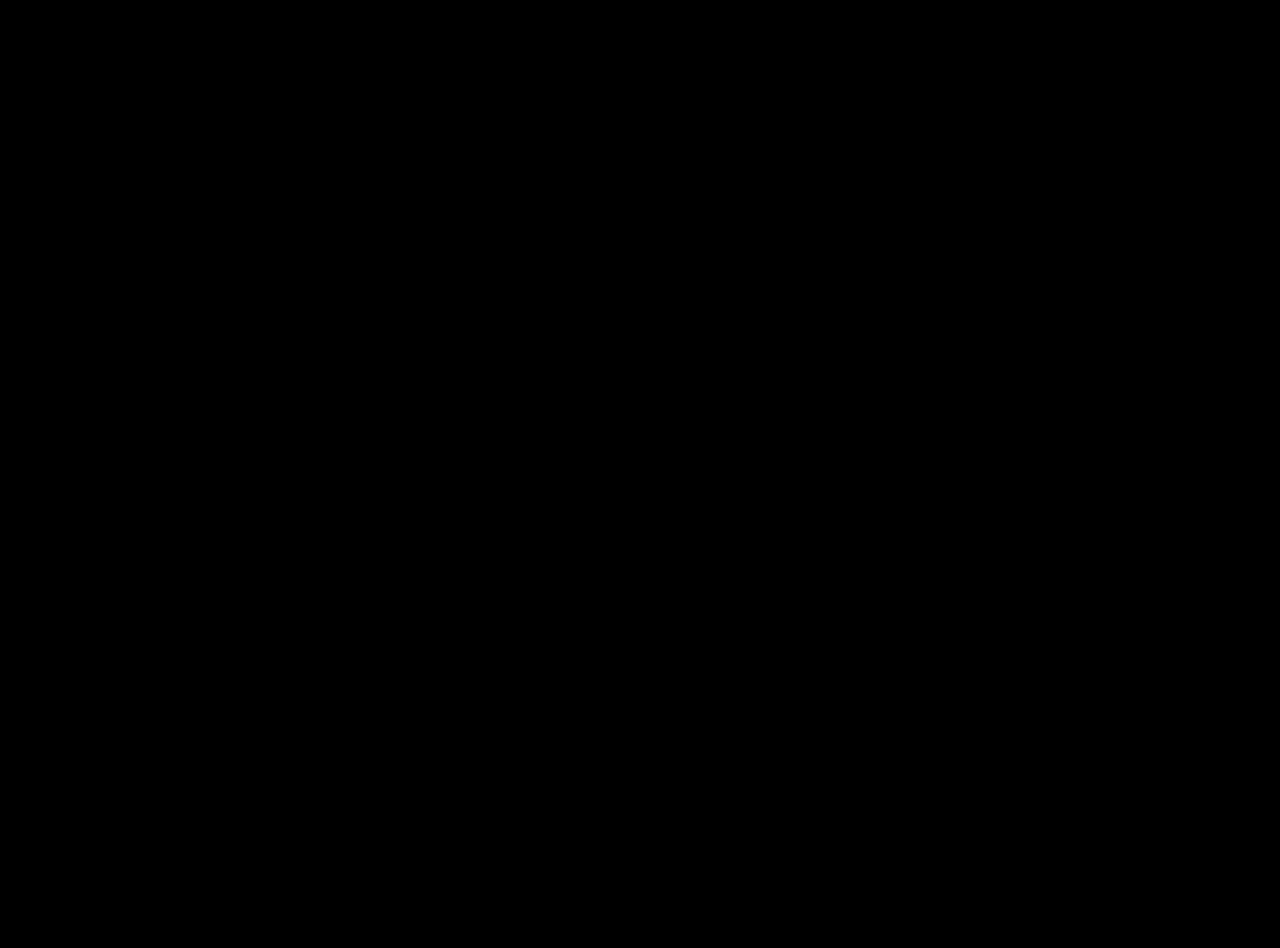
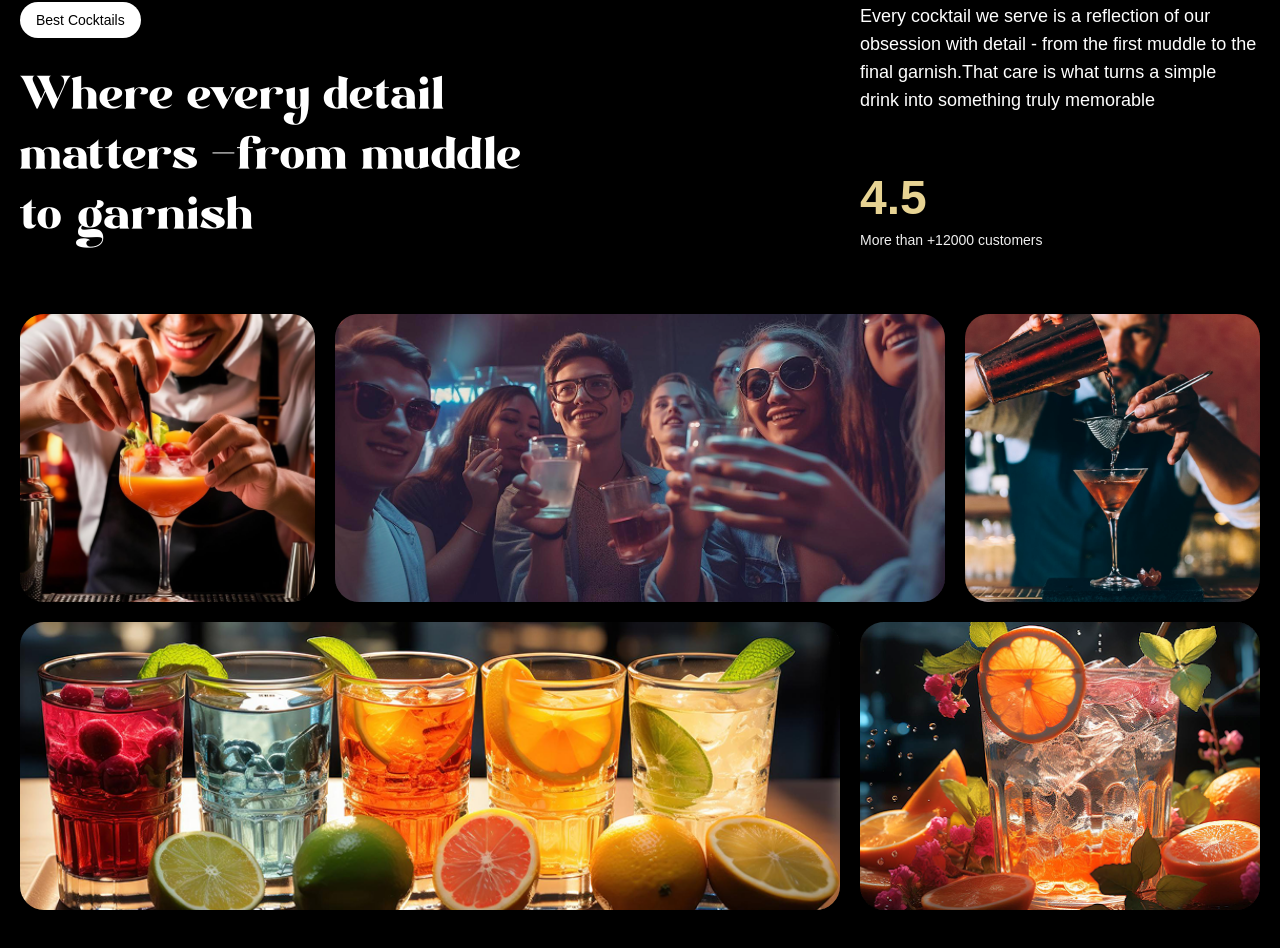
Before and after one commit to DescentChapfuwa/gsap_cocktails, a React (Vite) app: page / in a window 1280 px wide. Shown: the part 1710-2658 px from the top of the page. Before the commit the page ends 1600 px from the top, so only its background shows below. Built offline with nearby package versions, Linux system fonts and the light colour scheme; a web font is replaced by a local one.

Commit message:
Implemented the about page Componment

```diff
--- a/src/App.jsx
+++ b/src/App.jsx
@@ -4,6 +4,7 @@
 import Navbar from "./components/Navbar";
 import Hero from "./components/Hero";
 import Cocktails from "./components/Cocktails";
+import About from "./components/About";
 
 gsap.registerPlugin(ScrollTrigger, SplitText);
 
@@ -13,6 +14,7 @@
       <Navbar />
       <Hero />
       <Cocktails />
+      <About/>
     </main>
   );
 };
--- /dev/null
+++ b/src/components/About.jsx
@@ -0,0 +1,104 @@
+import React from "react";
+import gsap from "gsap";
+import { useGSAP } from "@gsap/react";
+import { SplitText } from "gsap/all";
+
+const About = () => {
+  useGSAP(() => {
+    const titleSplit = SplitText.create("#about h2", {
+      type: "words",
+    });
+
+    const scrollTimeline = gsap.timeline({
+      scrollTrigger: {
+        trigger: "#about",
+        start: "top center",
+      },
+    });
+
+    scrollTimeline
+      .from(titleSplit.words, {
+        opacity: 0,
+        duration: 1,
+        yPercent: 100,
+        ease: "expo.out",
+        stagger: 0.02,
+      })
+      .from(
+        ".top-grid div, .bottom-grid div",
+        {
+          opacity: 0,
+          duration: 1,
+          ease: "power1.inOut",
+          stagger: 0.04,
+        },
+        "-=0.5",
+      );
+  });
+
+  return (
+    <div id="about">
+      <div className="mb-16 md:px-0 px-5">
+        <div className="content">
+          <div className="md:col-span-8">
+            <p className="badge">Best Cocktails</p>
+            <h2>
+              Where every detail matters <span className="text-white">-</span>
+              from muddle to garnish
+            </h2>
+          </div>
+          <div className="sub-content">
+            <p>
+              Every cocktail we serve is a reflection of our obsession with
+              detail - from the first muddle to the final garnish.That care is
+              what turns a simple drink into something truly memorable
+            </p>
+
+            <div className="">
+              <p className="md:text-3xl text-3xl font-bold">
+                <span>4.5</span>
+              </p>
+              <p className="text-sm text-white-100">
+                More than +12000 customers
+              </p>
+            </div>
+          </div>
+        </div>
+      </div>
+      <div className="top-grid">
+        <div className="md:col-span-3">
+          <div className="noisy">
+            <img src="/images/abt1.png" alt="grid-img-1" />
+          </div>
+        </div>
+
+        <div className="md:col-span-6">
+          <div className="noisy">
+            <img src="/images/abt2.png" alt="grid-img-2" />
+          </div>
+        </div>
+
+        <div className="md:col-span-3">
+          <div className="noisy">
+            <img src="/images/abt5.png" alt="grid-img-5" />
+          </div>
+        </div>
+      </div>
+      <div className="bottom-grid">
+        <div className="md:col-span-8">
+          <div className="noisy">
+            <img src="/images/abt3.png" alt="grid-img-3" />
+          </div>
+        </div>
+
+        <div className="md:col-span-4">
+          <div className="noisy">
+            <img src="/images/abt4.png" alt="grid-img-4" />
+          </div>
+        </div>
+      </div>
+    </div>
+  );
+};
+
+export default About;
--- a/src/components/Hero.jsx
+++ b/src/components/Hero.jsx
@@ -64,6 +64,18 @@
         scale: 1.1,
         opacity: 0.6,
         duration: 1,
+      });
+
+      // Hide video after cocktails section
+      gsap.to(".video", {
+        scrollTrigger: {
+          trigger: "#about",
+          start: "top 80%",
+          end: "top top",
+          scrub: 1,
+        },
+        opacity: 0,
+        pointerEvents: "none",
       });
     };
 
```
